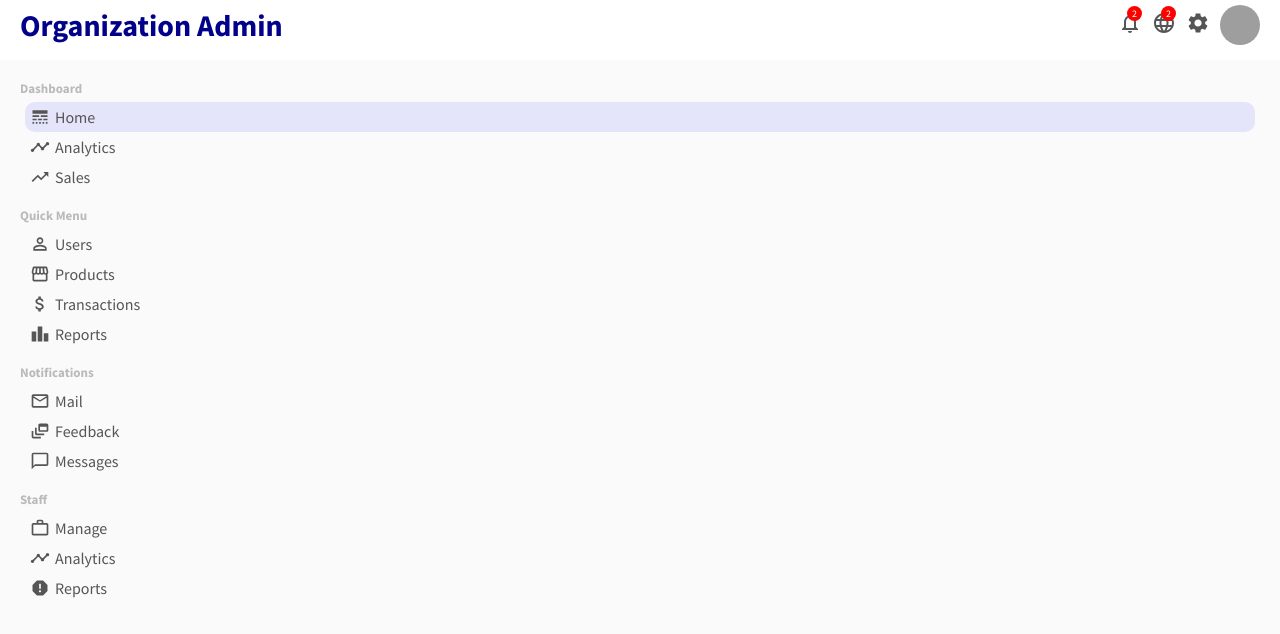
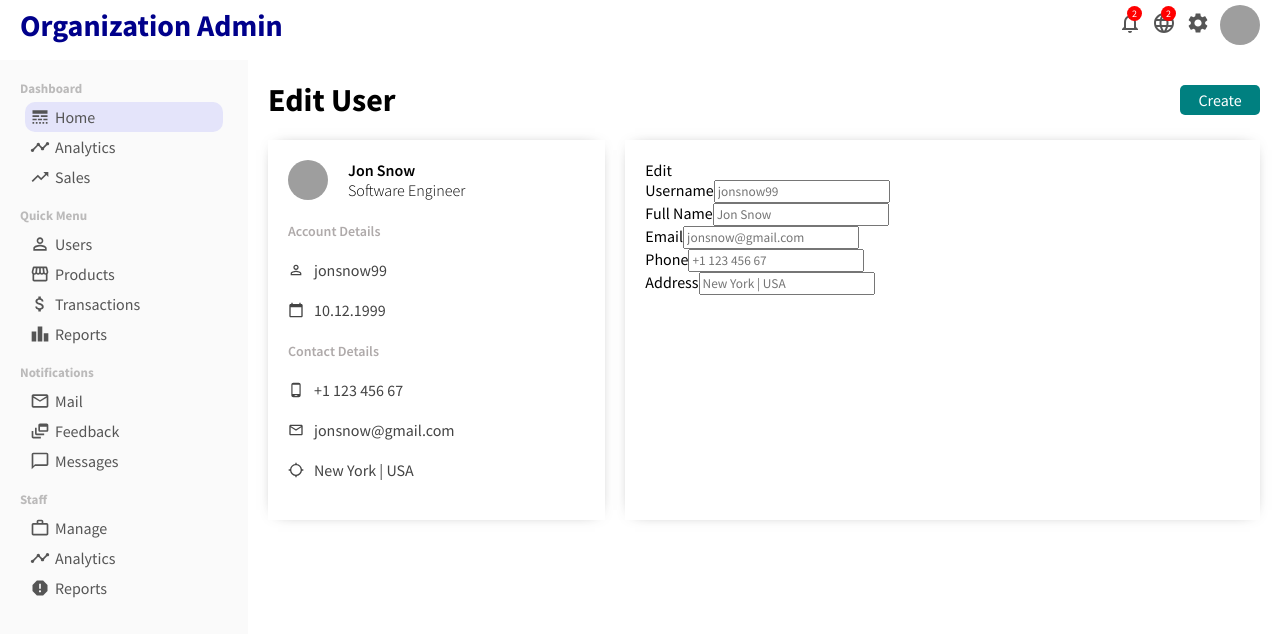
Before and after one commit to alejandropascuale/Organiation-Admin, a React (Create React App) app: page /user/1 in a window 1280 px wide. Shown: the top 634 px of the page. Built offline with nearby package versions, Linux system fonts and the light colour scheme; grey boxes are pictures that could not be loaded.

Commit message:
create user component to edit users

```diff
--- a/src/App.js
+++ b/src/App.js
@@ -4,6 +4,7 @@
 import Home from './pages/home/Home';
 import { BrowserRouter as Router, Routes, Route, Link } from 'react-router-dom';
 import UserList from './pages/userList/UserList';
+import User from './pages/user/User';
 
 function App() {
   return (
@@ -14,6 +15,7 @@
         <Routes>
           <Route path='/' element={ <Home /> } />
           <Route path='/users' element={ <UserList /> } />
+          <Route path='/user/:userID' element={ <User /> } />
         </Routes>
       </div>
     </Router>
--- /dev/null
+++ b/src/pages/user/User.css
@@ -0,0 +1,75 @@
+.user {
+    flex: 4;
+    padding: 20px;
+}
+.userTitleContainer {
+    display: flex;
+    align-items: center;
+    justify-content: space-between;
+}
+.userAddButton {
+    width: 80px;
+    border: none;
+    padding: 5px;
+    background-color: teal;
+    border-radius: 5px;
+    cursor: pointer;
+    color: white;
+    font-size: 16px;
+}
+.userContainer {
+    display: flex;
+    margin-top: 20px;
+}
+.userShow {
+    flex: 1;
+    padding: 20px;
+    --webkit-box-shadow: 0px 0px 15px -10px rgb(0, 0, 0, 0.75);
+    box-shadow: 0px 0px 15px -10px rgb(0, 0, 0, 0.75);
+}
+.userUpdate {
+    flex: 2;
+    padding: 20px;
+    --webkit-box-shadow: 0px 0px 15px -10px rgb(0, 0, 0, 0.75);
+    box-shadow: 0px 0px 15px -10px rgb(0, 0, 0, 0.75);
+    margin-left: 20px;
+}
+.userShowTop {
+    display: flex;align-items: center;
+}
+.userShowImg {
+    width: 40px;
+    height: 40px;
+    border-radius: 50%;
+    object-fit: cover;
+}
+.userShowTopTitle {
+    display: flex;
+    flex-direction: column;
+    margin-left: 20px;
+}
+.userShowUsername {
+    font-weight: 600;
+}
+.userShowUserTitle {
+    font-weight: 300;
+}
+.userShowBottom {
+    margin-top: 20px;
+}
+.userShowTitle {
+    font-size: 14px;
+    font-weight: 600;
+    color: rgb(175, 170, 170);
+}
+.userShowInfo {
+    display: flex;align-items: center;
+    margin: 20px 0px;
+    color: #444;
+}
+.userShowIcon {
+    font-size: 16px !important;
+}
+.userShowInfoTitle {
+    margin-left: 10px;
+}
--- /dev/null
+++ b/src/pages/user/User.jsx
@@ -0,0 +1,78 @@
+import { CalendarToday, LocationSearching, MailOutline, PermIdentity, PhoneAndroid } from '@material-ui/icons'
+import './User.css'
+
+export default function User() {
+  return (
+    <div className='user'>
+      <div className="userTitleContainer">
+          <h1 className='userTitle'>Edit User</h1>
+          <button className="userAddButton">Create</button>
+      </div>
+      <div className="userContainer">
+          <div className="userShow">
+            <div className="userShowTop">
+                <img src="https://indiehoy.com/wp-content/uploads/2020/06/jon-snow-1200x675.jpg"
+                    alt=""
+                    className="userShowImg" />
+                <div className="userShowTopTitle">
+                    <span className="userShowUsername">Jon Snow</span>
+                    <span className="userShowUserTitle">Software Engineer</span>
+                </div>
+            </div>
+            <div className="userShowBottom">
+                <span className="userShowTitle">Account Details</span>
+                <div className="userShowInfo">
+                    <PermIdentity className='userShowIcon'/>
+                    <span className="userShowInfoTitle">jonsnow99</span>
+                </div>
+                <div className="userShowInfo">
+                    <CalendarToday className='userShowIcon'/>
+                    <span className="userShowInfoTitle">10.12.1999</span>
+                </div>
+                <span className="userShowTitle">Contact Details</span>
+                <div className="userShowInfo">
+                    <PhoneAndroid className='userShowIcon'/>
+                    <span className="userShowInfoTitle">+1 123 456 67</span>
+                </div>
+                <div className="userShowInfo">
+                    <MailOutline className='userShowIcon'/>
+                    <span className="userShowInfoTitle">jonsnow@gmail.com</span>
+                </div>
+                <div className="userShowInfo">
+                    <LocationSearching className='userShowIcon'/>
+                    <span className="userShowInfoTitle">New York | USA</span>
+                </div>
+            </div>
+          </div>
+          <div className="userUpdate">
+              <span className="userUpdateTitle">Edit</span>
+              <form action="" className="userUpdateForm">
+                  <div className="userUpdateLeft">
+                      <div className="userUpdateItem">
+                          <label>Username</label>
+                          <input type="text" placeholder='jonsnow99' className='userUpdateInput' />
+                      </div>
+                      <div className="userUpdateItem">
+                          <label>Full Name</label>
+                          <input type="text" placeholder='Jon Snow' className='userUpdateInput' />
+                      </div>
+                      <div className="userUpdateItem">
+                          <label>Email</label>
+                          <input type="text" placeholder='jonsnow@gmail.com' className='userUpdateInput' />
+                      </div>
+                      <div className="userUpdateItem">
+                          <label>Phone</label>
+                          <input type="text" placeholder='+1 123 456 67' className='userUpdateInput' />
+                      </div>
+                      <div className="userUpdateItem">
+                          <label>Address</label>
+                          <input type="text" placeholder='New York | USA' className='userUpdateInput' />
+                      </div>
+                  </div>
+                  <div className="userUpdateRight"></div>
+              </form>
+          </div>
+      </div>
+    </div>
+  )
+}
```
